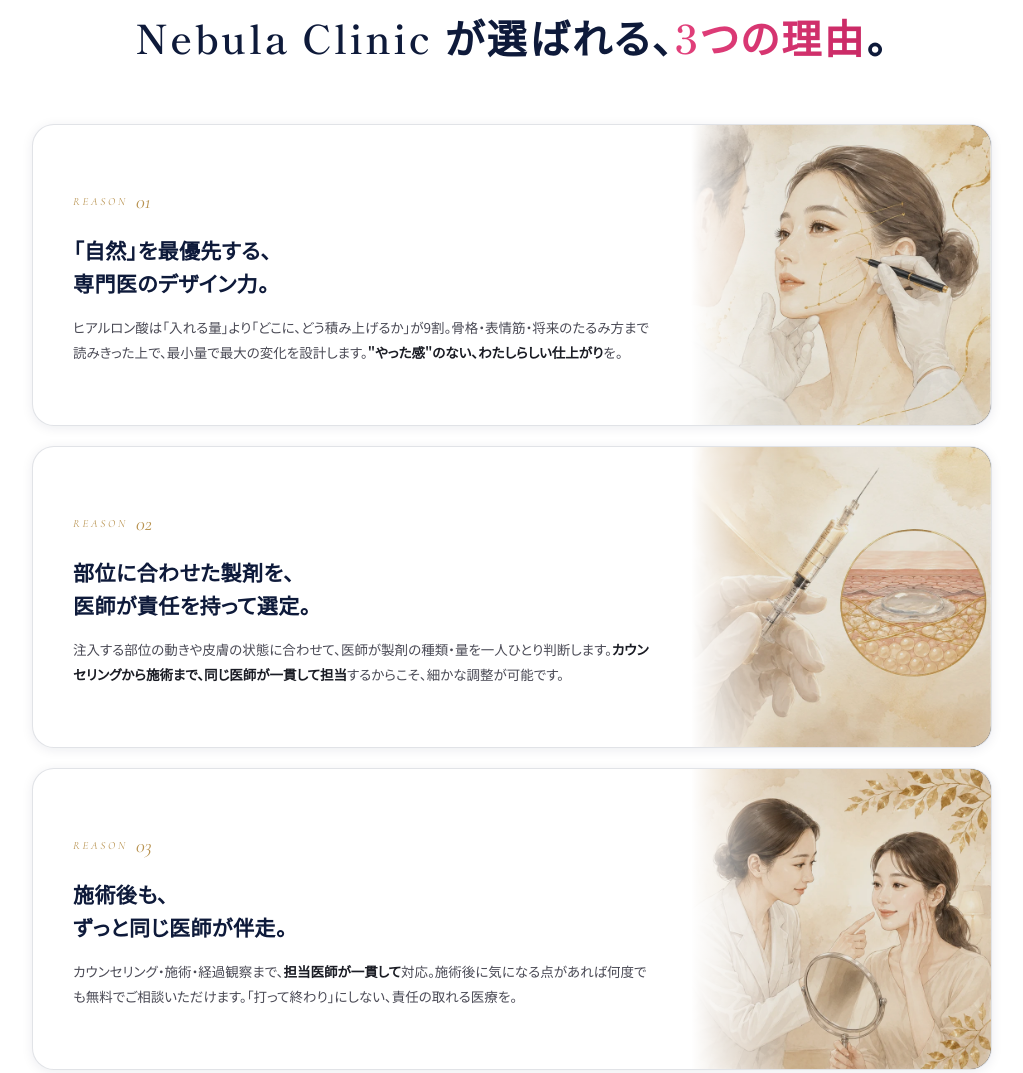
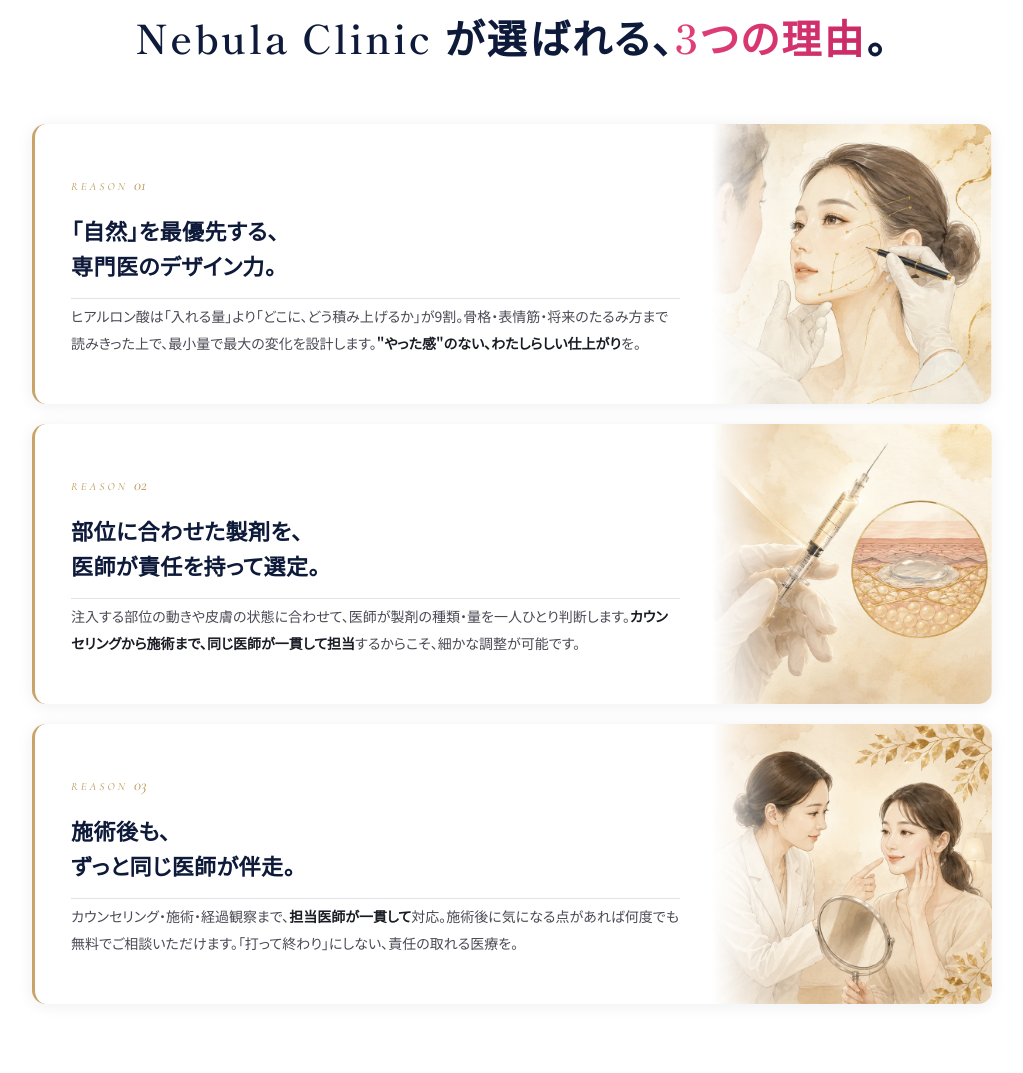
Before and after one commit to leonamisono-code/nebula-clinic-hyaluron-lp, a plain HTML site: page index.html in a window 1280 px wide. Shown: the part 5460-6533 px from the top of the page, without its empty margins (128-1151 px from the left). Drawn offline with nearby package versions, Linux system fonts and the light colour scheme; a web font is replaced by a local one.

Commit message:
Reason cards: clean clinic style with gold left border

```diff
--- a/styles.css
+++ b/styles.css
@@ -869,121 +869,106 @@
   margin: 0 auto;
 }
 
-/* Card: white, image right */
+/* Card — clean clinic style */
 .reason{
-  position: relative;
   display: grid;
   grid-template-columns: 1fr;
-  min-height: 220px;
   background: #fff;
-  border: 1px solid var(--line);
-  border-radius: var(--radius-lg);
+  border-radius: var(--radius);
   overflow: hidden;
-  transition: transform .2s, box-shadow .2s;
-  box-shadow: var(--shadow-sm);
+  box-shadow: 0 2px 16px rgba(14,26,58,.07);
+  border-left: 3px solid var(--gold);
+  transition: box-shadow .2s, transform .2s;
 }
 .reason:hover{
-  transform: translateY(-3px);
-  box-shadow: var(--shadow);
+  transform: translateY(-2px);
+  box-shadow: 0 6px 28px rgba(14,26,58,.12);
 }
 @media (min-width: 720px){
-  .reason{
-    grid-template-columns: 1fr 300px;
-    min-height: 200px;
-  }
+  .reason{ grid-template-columns: 1fr 280px; }
 }
 
 /* Illustration */
 .reason__fig{
   margin: 0;
-  position: relative;
   overflow: hidden;
-  height: 200px;
+  height: 190px;
   order: -1;
-  background: #071228;
+  background: var(--cream);
 }
 @media (min-width: 720px){
   .reason__fig{
     height: auto;
     order: 1;
+    position: relative;
   }
-  /* fade image into white on left edge */
   .reason__fig::before{
     content: '';
     position: absolute;
-    top: 0; left: 0; bottom: 0;
-    width: 90px;
+    inset: 0 auto 0 0;
+    width: 70px;
     background: linear-gradient(to right, #fff, transparent);
     z-index: 1;
-    pointer-events: none;
   }
 }
 .reason__fig img{
-  width: 100%;
-  height: 100%;
+  width: 100%; height: 100%;
   object-fit: cover;
-  object-position: center;
   display: block;
-  opacity: .92;
-}
-
-/* Text block */
+}
+
+/* Text */
 .reason__text{
-  padding: 28px 22px 32px;
+  padding: 28px 28px 32px;
   display: flex;
   flex-direction: column;
   justify-content: center;
-  gap: 12px;
+  gap: 14px;
   min-width: 0;
-  order: 1;
-  position: relative;
-  z-index: 1;
 }
 @media (min-width: 720px){
-  .reason__text{
-    order: -1;
-    padding: 40px 36px 40px 40px;
-    gap: 14px;
-  }
+  .reason__text{ padding: 36px 32px 36px 36px; }
 }
 
 .reason__label{
   display: flex;
-  align-items: center;
-  gap: 8px;
+  align-items: baseline;
+  gap: 6px;
   margin: 0;
 }
 .reason__en{
   font-family: var(--serif-en);
   font-style: italic;
   font-size: 11px;
-  letter-spacing: .25em;
+  letter-spacing: .28em;
   color: var(--gold-2);
   text-transform: uppercase;
 }
 .reason__no{
   font-family: var(--serif-en);
   font-style: italic;
-  font-size: 20px;
+  font-size: 16px;
   color: var(--gold-2);
   font-weight: 400;
 }
 .reason__h{
   font-family: var(--serif);
-  font-size: 19px;
+  font-size: 20px;
   line-height: 1.6;
   color: var(--navy);
   font-weight: 600;
   margin: 0;
 }
 @media (min-width: 880px){
-  .reason__h{ font-size: 21px; }
+  .reason__h{ font-size: 22px; }
 }
 .reason__desc{
-  font-size: 13.5px;
-  line-height: 1.9;
+  font-size: 14px;
+  line-height: 1.95;
   color: var(--ink-2);
   margin: 0;
+  padding-top: 4px;
+  border-top: 1px solid var(--line);
 }
 
 /* ============== FLOW ============== */
```
